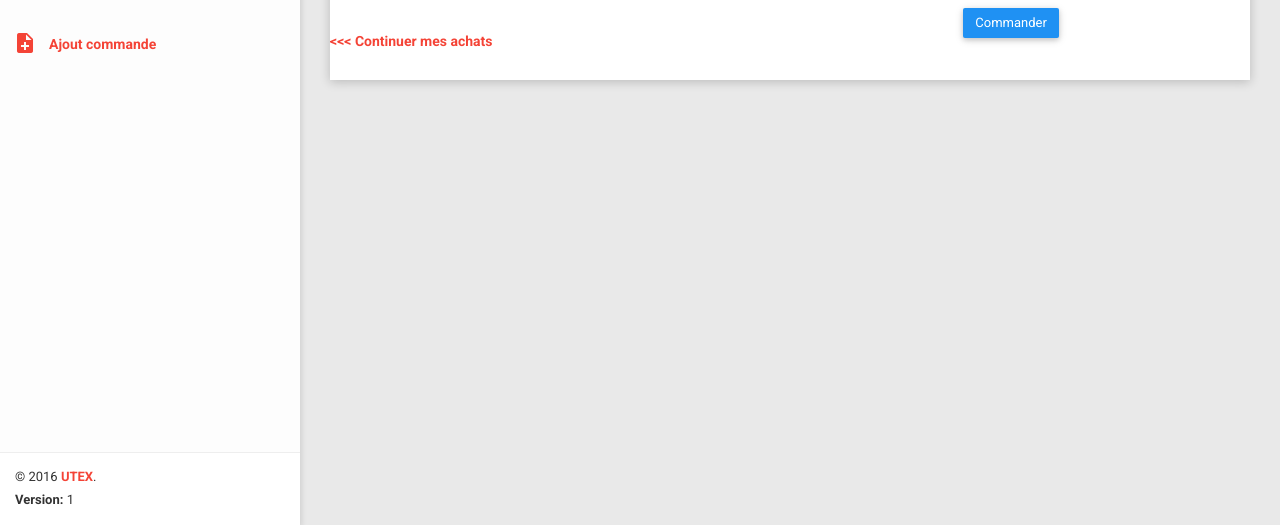
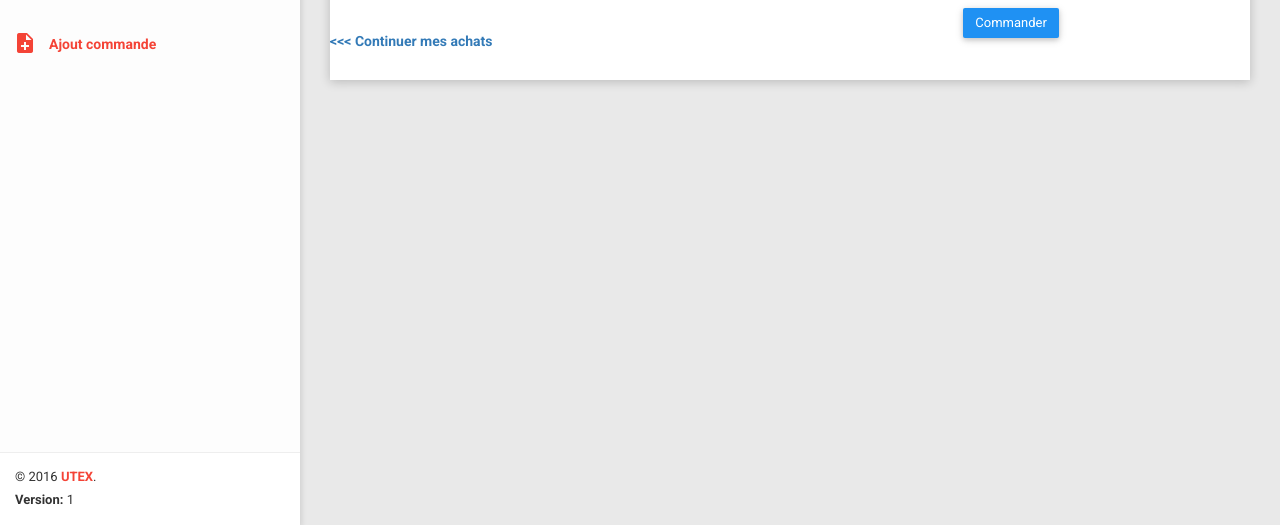
Before and after one commit to racem93/utex, a PHP site: page /Commande.php in a window 1280 px wide. Shown: the part 275-800 px from the top of the page. Run offline with PHP 8.4, Linux system fonts and the light colour scheme; the visitor is signed in with stand-in values (Sample User, id 1); data that the repository does not hold is empty.

Commit message:
stylelink2

```diff
--- a/css/stylepanier.css
+++ b/css/stylepanier.css
@@ -1,9 +1,6 @@
 /* Button Style */
 
-a{
-	color: #F44336;
-	text-decoration: none;
-}
+
 
 .buybtn{
     font-family: Arial, sans-serif;
```
